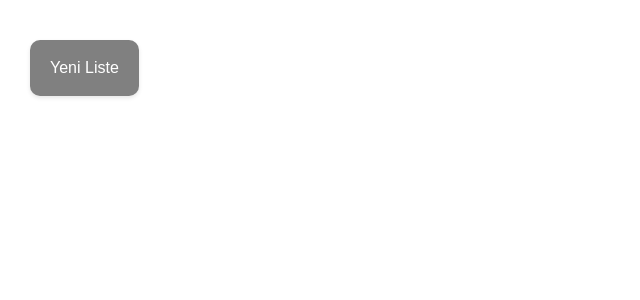
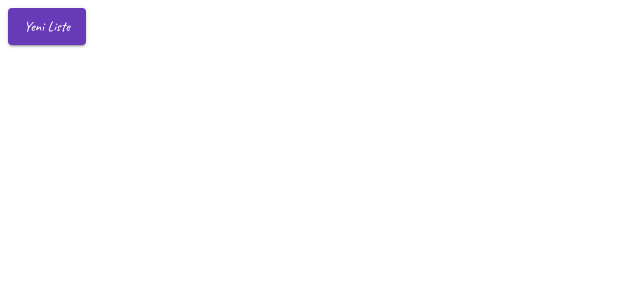
Before and after one commit to Tayfun70/to_do_list, an Angular app: page / in a window 1280 px wide. Shown: the top 300 px of the page, without its empty margins (0-640 px from the left). Built offline with nearby package versions, Linux system fonts and the light colour scheme.

Commit message:
Main style css angular material eklenildi

```diff
--- a/src/app/app.module.ts
+++ b/src/app/app.module.ts
@@ -12,6 +12,8 @@ import {HttpClientModule} from '@angular/common/http';
 import {MaterialExampleModule} from '../material.module';
 import { NewListDialogComponent } from './components/new-list-dialog/new-list-dialog.component';
 import { RouterModule } from '@angular/router';
+import { MatFormFieldModule } from '@angular/material/form-field';
+import { MatInputModule } from '@angular/material/input';
 
 
 @NgModule({
@@ -31,7 +33,9 @@ import { RouterModule } from '@angular/router';
     ReactiveFormsModule,
     MaterialExampleModule,
     AppRoutingModule,
-    RouterModule
+    RouterModule,
+    MatFormFieldModule,
+    MatInputModule
   ],
   providers: [],
   bootstrap: [AppComponent]
--- a/src/app/components/new-list-dialog/new-list-dialog.component.html
+++ b/src/app/components/new-list-dialog/new-list-dialog.component.html
@@ -1,3 +1,4 @@
+<h1 mat-dialog-title>Hi</h1>
 <mat-dialog-content>
     <form [formGroup]="form">
       <mat-form-field appearance="fill">
--- a/src/app/components/to-do-list/to-do-list.component.scss
+++ b/src/app/components/to-do-list/to-do-list.component.scss
@@ -14,20 +14,3 @@
     transform: scale(1.05); /* Hover sırasında hafif bir büyütme efekti ekler */
     transition: all 0.3s ease; /* Hover sırasında geçiş efektine yumuşaklık ekler */
   }
-
-
-button {
-    padding: 10px 20px;
-    font-size: 1rem;
-    background-color: gray;
-    color: #fff;
-    border: none;
-    border-radius: 10px;
-    cursor: pointer;
-    box-shadow: 0 2px 4px rgba(0, 0, 0, 0.1);
-    margin-top: 10px;
-
-    &:hover {
-      background-color: #aaaaff
-    }
-  }
--- a/src/app/components/to-do-list/to-do-list.component.ts
+++ b/src/app/components/to-do-list/to-do-list.component.ts
@@ -36,14 +36,10 @@ export class ToDoListComponent  {
   openDialog() {
     const dialogRef = this.dialog.open(NewListDialogComponent, {
       panelClass:'fullscreen-dialog',
-      width: '400px', // Dialog genişliği
+      width: '250px', // Dialog genişliği
       disableClose: true, // Arka plana tıklayınca kapanmasın
       autoFocus: true,    // İlk input’a otomatik odaklan
     });
-
-    dialogRef.afterOpened().subscribe((res)=>{
-      console.log("dialog opened");
-    })
 
     dialogRef.afterClosed().subscribe((result: string | undefined) => {
       if (result) {
--- a/src/styles.scss
+++ b/src/styles.scss
@@ -1,9 +1,7 @@
-body {
-    font-family: Roboto, "Helvetica Neue", sans-serif;
-    margin: 0;
-    padding: 30px;
-  }
+@import '~@angular/material/prebuilt-themes/deeppurple-amber.css';
 
-  html, body {
-    height: 100%;
-  }
+@import url('https://fonts.googleapis.com/css2?family=Caveat:wght@400..700');
+
+*{
+  font-family: "Caveat", serif;
+}
```
Also changed, not shown: src/app/components/to-do-list/to-do-list.component.html (line endings or trailing spaces), 1 other file (tests, documents, lock files or other folders).
